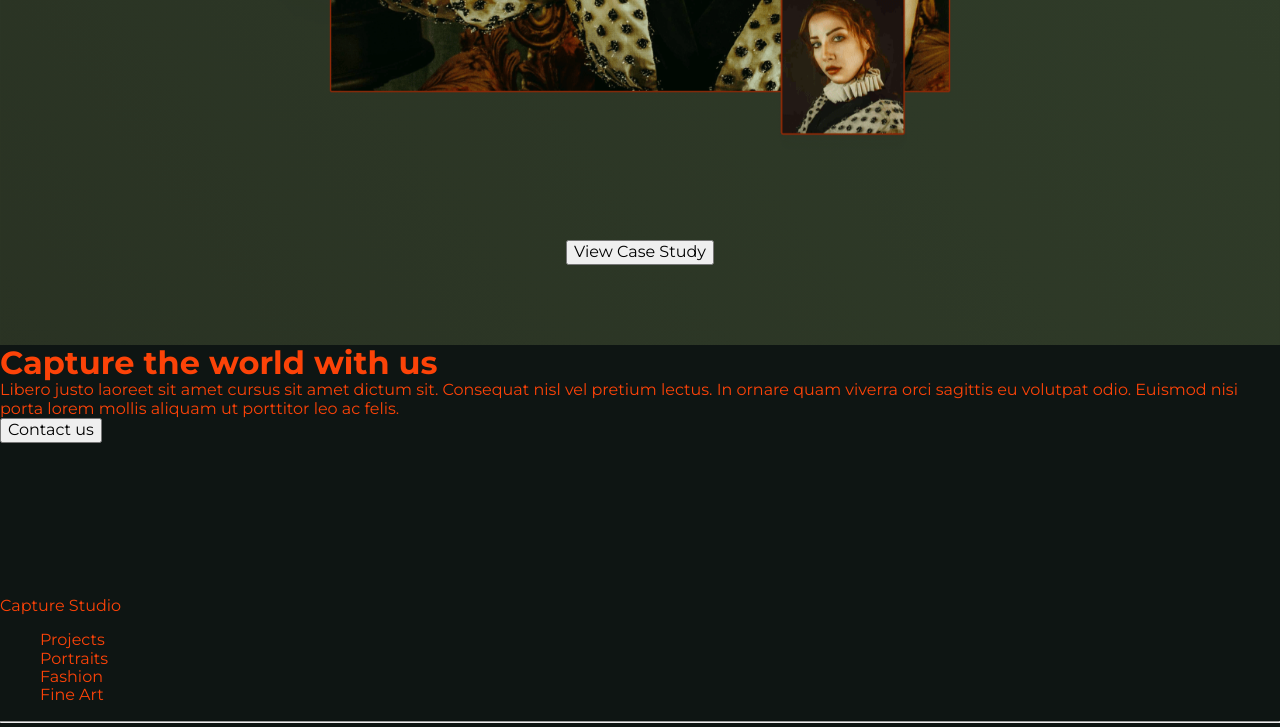
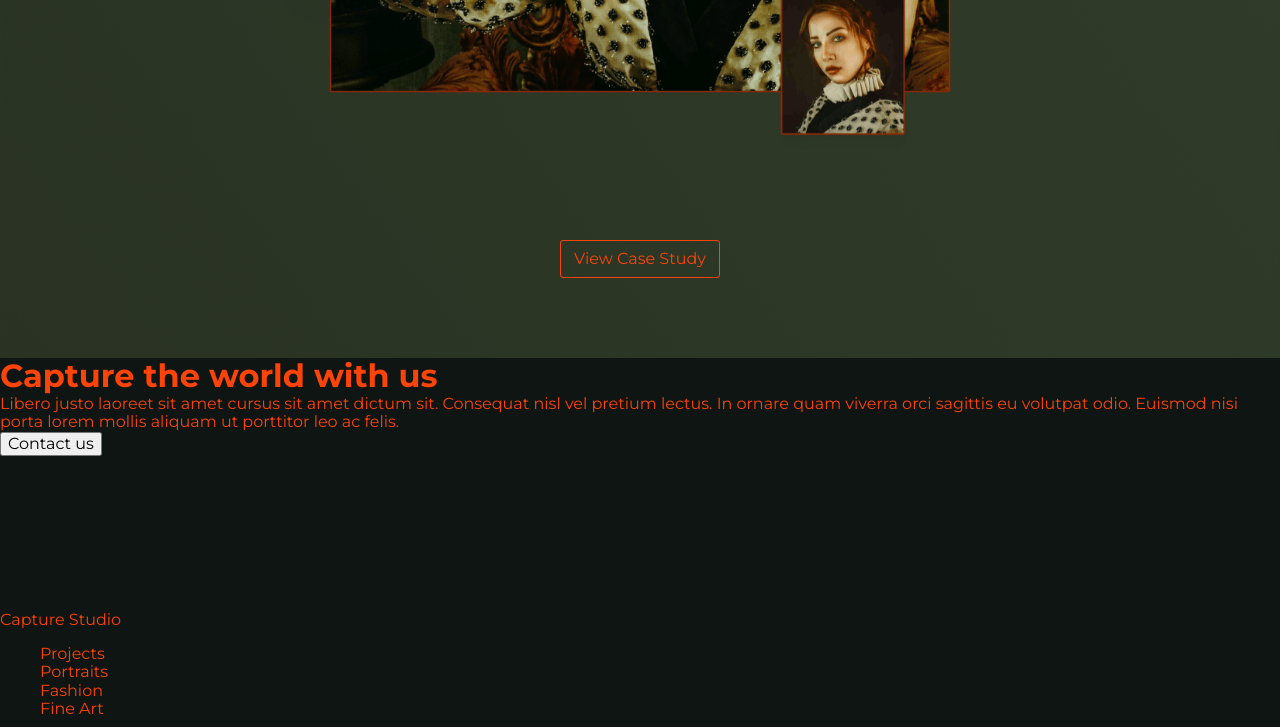
Before and after one commit to yesimbozkurt/Capture-Studio-Website, a plain HTML site: page index.html in a window 1280 px wide. Shown: the part 4856-5583 px from the top of the page. Drawn offline with nearby package versions, Linux system fonts and the light colour scheme.

Commit message:
button color added

```diff
--- a/css/styles.css
+++ b/css/styles.css
@@ -246,6 +246,27 @@ header div ul {
     padding: 80px 120px;
 }
 
+#sixth button {
+    color: rgba(252, 67, 8, 1);
+    width: 160px;
+    height: 38px;
+
+    gap: 10px;
+    border-radius: 3px;
+    border: 1px solid rgba(252, 67, 8, 1);
+    opacity: 0px;
+    display: flex;
+    justify-content: center;
+    align-items: center;
+    background-color: transparent;
+    font-family: Montserrat;
+    font-size: 16px;
+    font-weight: 400;
+    line-height: 19.5px;
+    text-align: center;
+
+}
+
 
 footer {
     background-color: rgba(14, 21, 19, 1);
```
